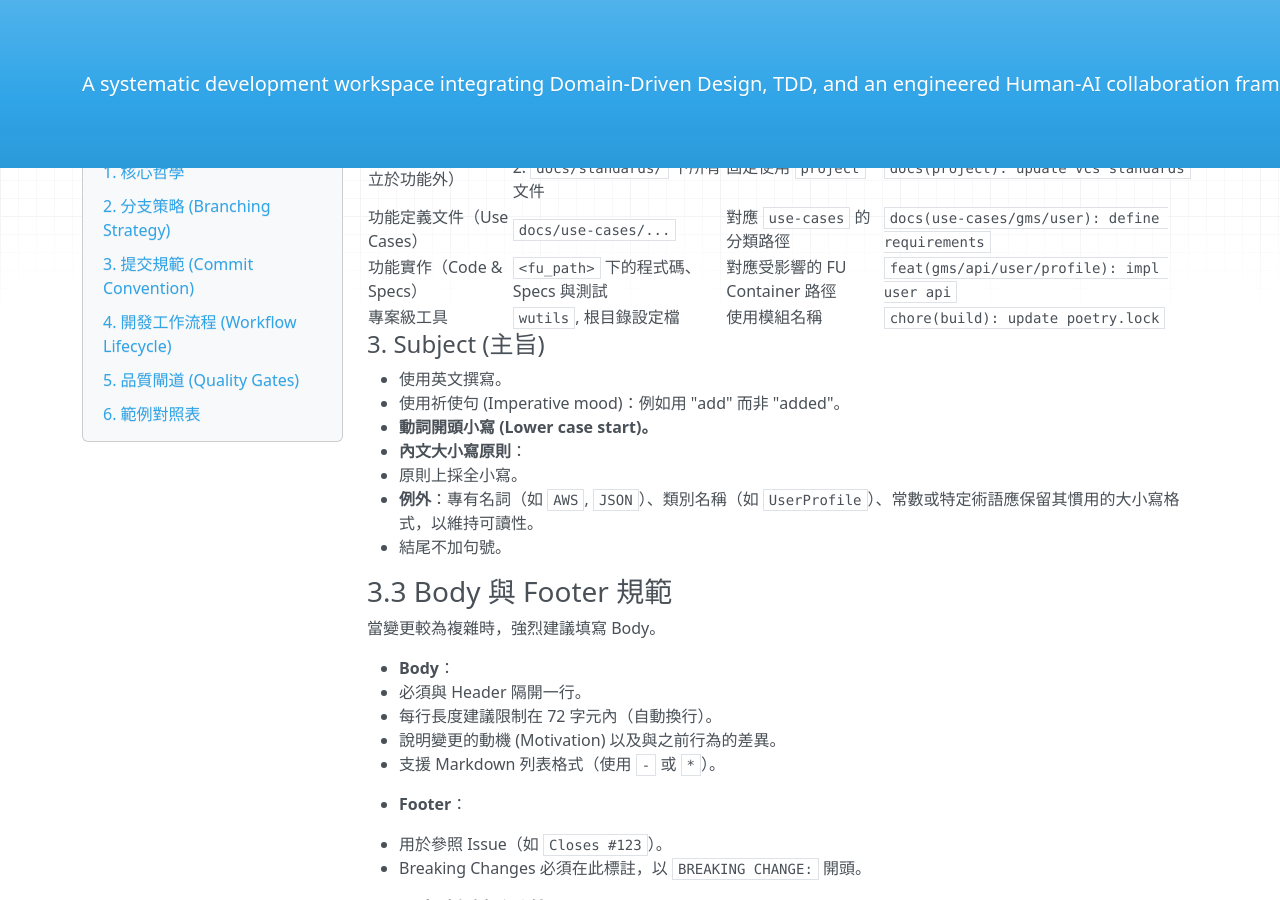
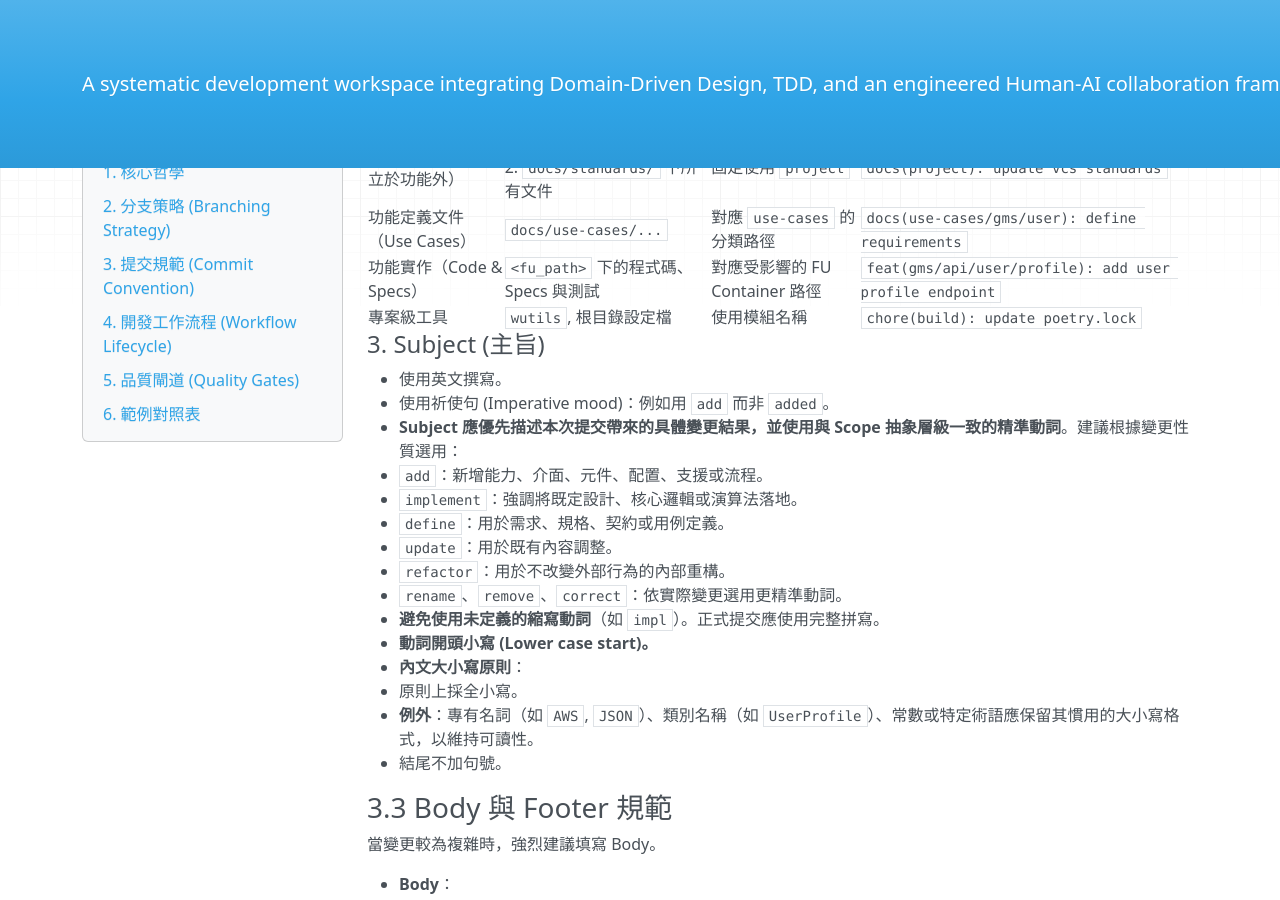
Before and after one commit to Wanini0209/wBiSaProj, an MkDocs documentation site: the page built from docs/standards/version-control.md, in a window 1280 px wide and 900 px high, scrolled down 2161 px. Built offline with MkDocs 1.6.1, drawn with Linux system fonts in a browser that asks for light colours; nearby versions of some CDN libraries; some of the changed text lies outside the part shown.

Commit message:
docs(project): add subject verb guidelines to commit convention
- Define recommended verbs (add, implement, define, update, refactor,
  rename, remove, correct) with usage context per abstraction level
- Prohibit undefined abbreviated verbs (e.g. impl) in formal commits
- Replace abbreviated example in Scope table to align with new rules
- Split implementation example into API and service layer variants
  in the comparison table for clearer guidance

```diff
--- a/docs/standards/version-control.md
+++ b/docs/standards/version-control.md
@@ -103,13 +103,21 @@
 |:---------|:--------------|:-----------|:-----|
 | 專案規範文件（獨立於功能外） | 1. `docs/` 根目錄文件<br>2. `docs/standards/` 下所有文件 | 固定使用 `project` | `docs(project): update vcs standards` |
 | 功能定義文件（Use Cases） | `docs/use-cases/...` | 對應 `use-cases` 的分類路徑 | `docs(use-cases/gms/user): define requirements` |
-| 功能實作（Code & Specs） | `<fu_path>` 下的程式碼、Specs 與測試 | 對應受影響的 FU Container 路徑 | `feat(gms/api/user/profile): impl user api` |
+| 功能實作（Code & Specs） | `<fu_path>` 下的程式碼、Specs 與測試 | 對應受影響的 FU Container 路徑 | `feat(gms/api/user/profile): add user profile endpoint` |
 | 專案級工具 | `wutils`, 根目錄設定檔 | 使用模組名稱 | `chore(build): update poetry.lock` |
 
 #### 3. Subject (主旨)
 
 - 使用英文撰寫。
-- 使用祈使句 (Imperative mood)：例如用 "add" 而非 "added"。
+- 使用祈使句 (Imperative mood)：例如用 `add` 而非 `added`。
+- **Subject 應優先描述本次提交帶來的具體變更結果，並使用與 Scope 抽象層級一致的精準動詞**。建議根據變更性質選用：
+  - `add`：新增能力、介面、元件、配置、支援或流程。
+  - `implement`：強調將既定設計、核心邏輯或演算法落地。
+  - `define`：用於需求、規格、契約或用例定義。
+  - `update`：用於既有內容調整。
+  - `refactor`：用於不改變外部行為的內部重構。
+  - `rename`、`remove`、`correct`：依實際變更選用更精準動詞。
+- **避免使用未定義的縮寫動詞**（如 `impl`）。正式提交應使用完整拼寫。
 - **動詞開頭小寫 (Lower case start)。**
 - **內文大小寫原則**：
   - 原則上採全小寫。
@@ -270,4 +278,5 @@
 | 修改版本控制規範 | `docs: update git doc`（缺少 scope） | `docs(project): update version control standards`（scope 為 project） |
 | 修改架構設計總表 | 直接 Commit 到 develop（違反流程） | 建立 `feature/project/...` 分支並發起 PR（確保共識） |
 | 功能文件提交 | `docs(project): add user use-case`（Scope 混淆） | `docs(use-cases/gms/user/user-reg): define requirements`（Scope 對應完整路徑） |
-| 功能實作提交 | `feat(api): add login`（Scope 太籠統，無 Body） | `feat(gms/api/auth): add login endpoint`（Scope 精確，建議附 Body） |
+| 功能實作提交 (API 層) | `feat(api): add login`（Scope 太籠統，無 Body） | `feat(gms/api/auth): add login endpoint`（Scope 精確，動詞反映 API 層新增，建議附 Body） |
+| 功能實作提交 (邏輯層) | `feat(auth): implement login`（Scope 太籠統） | `feat(gms/service/auth): implement login authentication`（Scope 精確，動詞反映邏輯落地） |
```
